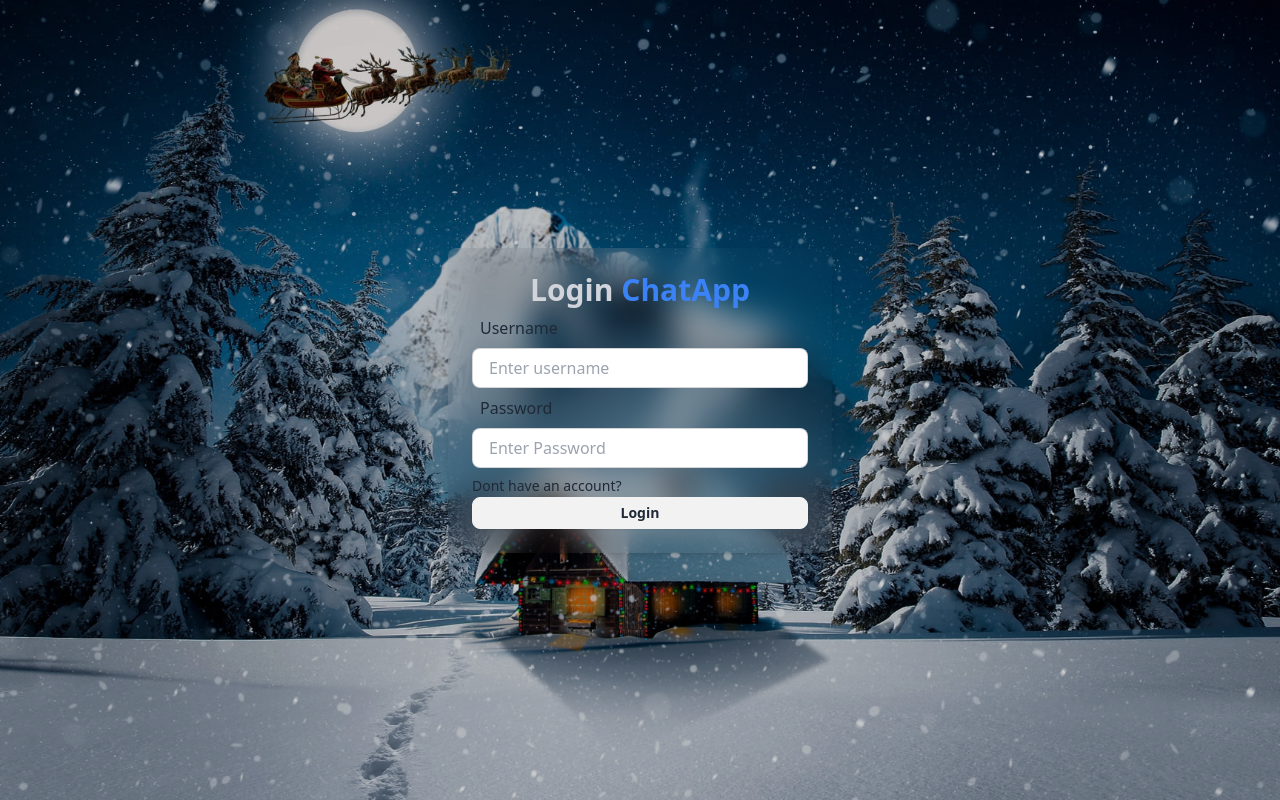
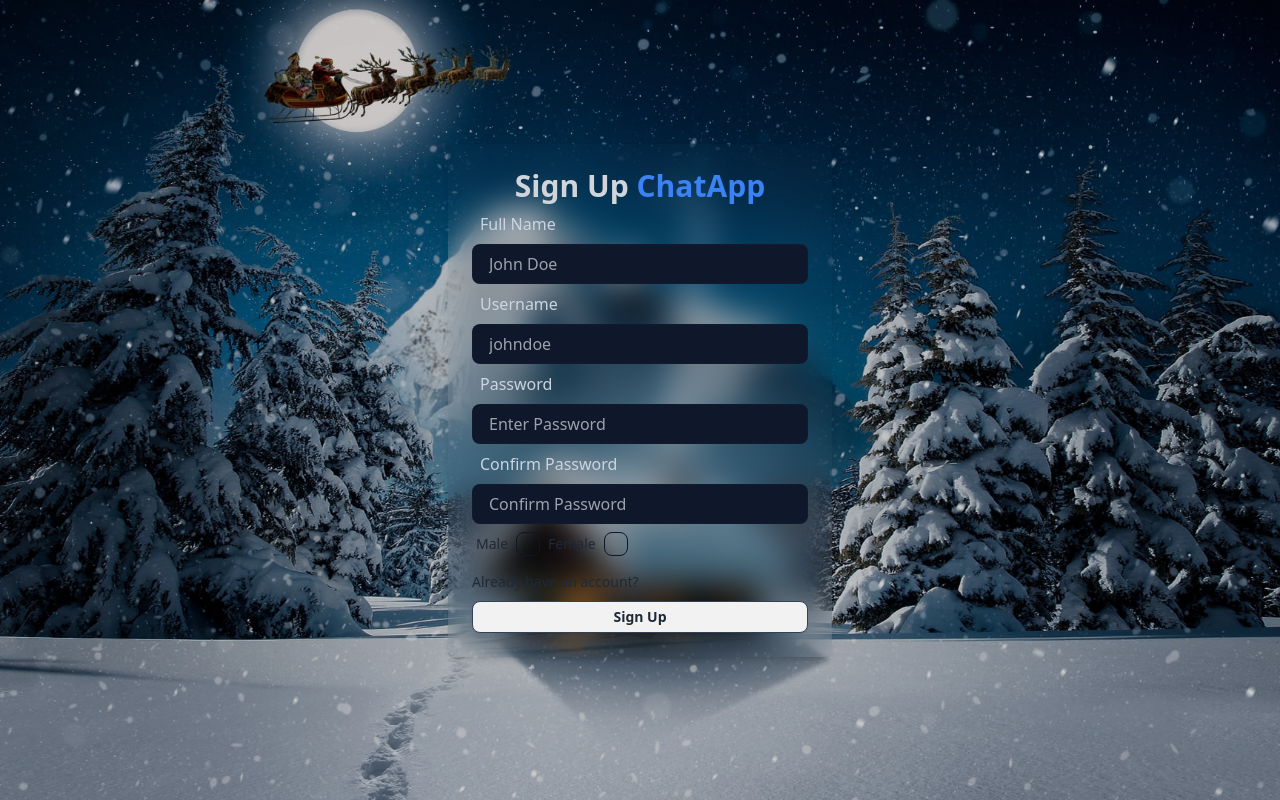
Before and after one commit to NirbhaySingh74/MERN-CHAT-APP, a React (Vite) app in the folder frontend/: page / in a window 1280 px wide. Built offline with nearby package versions, Linux system fonts and the light colour scheme.

Commit message:
signup page UI copleted

```diff
--- a/frontend/src/App.jsx
+++ b/frontend/src/App.jsx
@@ -1,10 +1,12 @@
 import "./App.css";
-import Login from "./pages/login/Login";
+import Signup from "./pages/signup/Signup";
+// import Login from "./pages/login/Login";
 
 function App() {
   return (
     <div className="p-4 h-screen flex items-center justify-center">
-      <Login />
+      {/* <Login /> */}
+      <Signup />
     </div>
   );
 }
--- a/frontend/src/index.css
+++ b/frontend/src/index.css
@@ -9,3 +9,52 @@
   background-size: cover;
   background-position: center;
 }
+
+/* dark mode looking scrollbar */
+::-webkit-scrollbar {
+  width: 8px;
+}
+
+::-webkit-scrollbar-track {
+  background: #555;
+}
+
+::-webkit-scrollbar-thumb {
+  background: #121212;
+  border-radius: 5px;
+}
+
+::-webkit-scrollbar-thumb:hover {
+  background: #242424;
+}
+
+/* SHAKE ANIMATION ON HORIZONTAL DIRECTION */
+.shake {
+  animation: shake 0.82s cubic-bezier(0.36, 0.07, 0.19, 0.97) 0.2s both;
+  transform: translate3d(0, 0, 0);
+  backface-visibility: hidden;
+  perspective: 1000px;
+}
+
+@keyframes shake {
+  10%,
+  90% {
+    transform: translate3d(-1px, 0, 0);
+  }
+
+  20%,
+  80% {
+    transform: translate3d(2px, 0, 0);
+  }
+
+  30%,
+  50%,
+  70% {
+    transform: translate3d(-4px, 0, 0);
+  }
+
+  40%,
+  60% {
+    transform: translate3d(4px, 0, 0);
+  }
+}
--- /dev/null
+++ b/frontend/src/pages/signup/GenderCheckbox.jsx
@@ -0,0 +1,20 @@
+const GenderCheckbox = () => {
+  return (
+    <div className="flex">
+      <div className="form-control">
+        <label className={`label gap-2 cursor-pointer`}>
+          <span className="label-text">Male</span>
+          <input type="checkbox" className="checkbox border-slate-900" />
+        </label>
+      </div>
+      <div className="form-control">
+        <label className={`label gap-2 cursor-pointer`}>
+          <span className="label-text">Female</span>
+          <input type="checkbox" className="checkbox border-slate-900" />
+        </label>
+      </div>
+    </div>
+  );
+};
+
+export default GenderCheckbox;
--- a/frontend/src/pages/signup/Signup.jsx
+++ b/frontend/src/pages/signup/Signup.jsx
@@ -1,5 +1,87 @@
-const Signup = () => {
-  return <div></div>;
+import GenderCheckbox from "./GenderCheckbox";
+
+const SignUp = () => {
+  return (
+    <div className="flex flex-col items-center justify-center min-w-96 mx-auto">
+      <div className="w-full p-6 rounded-lg shadow-md bg-gray-400 bg-clip-padding backdrop-filter backdrop-blur-lg bg-opacity-0">
+        <h1 className="text-3xl font-semibold text-center text-gray-300">
+          Sign Up <span className="text-blue-500">ChatApp</span>
+        </h1>
+
+        <form>
+          <div>
+            <label className="label p-2">
+              <span className="text-base label-text text-slate-300">
+                Full Name
+              </span>
+            </label>
+            <input
+              type="text"
+              placeholder="John Doe"
+              className="w-full input input-bordered h-10 bg-slate-900"
+            />
+          </div>
+
+          <div>
+            <label className="label p-2">
+              <span className="text-base label-text text-slate-300">
+                Username
+              </span>
+            </label>
+            <input
+              type="text"
+              placeholder="johndoe"
+              className="w-full input input-bordered h-10 bg-slate-900"
+            />
+          </div>
+
+          <div>
+            <label className="label p-2">
+              <span className="text-base label-text text-slate-300">
+                Password
+              </span>
+            </label>
+            <input
+              type="password"
+              placeholder="Enter Password"
+              className="w-full input input-bordered h-10 bg-slate-900"
+            />
+          </div>
+
+          <div>
+            <label className="label p-2">
+              <span className="text-base label-text text-slate-300">
+                Confirm Password
+              </span>
+            </label>
+            <input
+              type="password"
+              placeholder="Confirm Password"
+              className="w-full input input-bordered h-10 bg-slate-900"
+            />
+          </div>
+
+          <GenderCheckbox />
+
+          <a
+            className="text-sm hover:underline hover:text-blue-600 mt-2 inline-block"
+            href="/login"
+          >
+            Already have an account?
+          </a>
+
+          <div>
+            <button
+              type="submit"
+              className="btn btn-block btn-sm mt-2 border border-slate-700"
+            >
+              Sign Up
+            </button>
+          </div>
+        </form>
+      </div>
+    </div>
+  );
 };
 
-export default Signup;
+export default SignUp;
```
